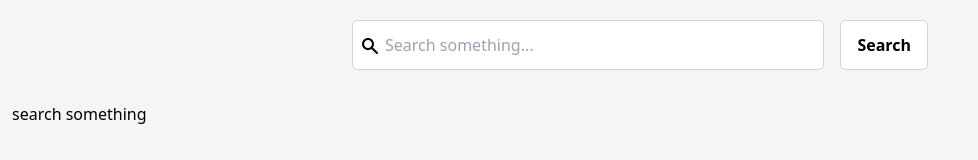
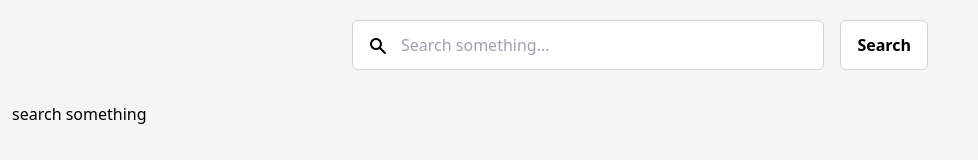
Before and after one commit to marjoforcado/cogentlabs, a Next.js app: page / in a window 1280 px wide. Shown: the top 160 px of the page, without its empty margins (0-978 px from the left). Built offline with nearby package versions, Linux system fonts and the light colour scheme.

Commit message:
Refactor code

```diff
--- a/pages/index.tsx
+++ b/pages/index.tsx
@@ -3,7 +3,7 @@ import Link from "next/link";
 import { FormEvent, useState } from "react";
 
 import { useLazyGetPlacesSearchQuery } from "../store/api/slice";
-import { Button, Card, Input } from "../ui/components";
+import { Button, Card, Input, SearchBar } from "../ui/components";
 
 import styles from "./styles.module.scss";
 
@@ -48,47 +48,10 @@ const Home: NextPage = () => {
 
   return (
     <div className={styles["page"]}>
-      <div className={styles["page__search"]}>
-        <Input
-          placeholder="Search something..."
-          name="search"
-          className={styles["page__input"]}
-          onChange={(e) =>
-            setForm((prev) => ({
-              ...prev,
-              [e.target.name]: e.target.value,
-            }))
-          }
-        />
-        <Button onClick={() => trigger(form.search)}>Search</Button>
-      </div>
+      <SearchBar />
       {renderContent()}
     </div>
   );
-  // return (
-  //   <div className={styles["page"]}>
-  //     <div className={styles["page__search"]}>
-  //       <Input
-  //         placeholder="Search something..."
-  //         className={styles["page__input"]}
-  //       />
-  //       <Button>Search</Button>
-  //     </div>
-  // <div className={styles["page__grid"]}>
-  //   {data?.results.map((result) => (
-  //     <Link key={result.fsq_id} href={`/view/${result.fsq_id}`}>
-  //       <a>
-  //         <Card
-  //           imageSrc={`${result.categories[0].icon.prefix}64${result.categories[0].icon.suffix}`}
-  //           title={result.name}
-  //           description={result.location.formatted_address}
-  //         />
-  //       </a>
-  //     </Link>
-  //   ))}
-  // </div>
-  //   </div>
-  // );
 };
 
 export default Home;
--- a/pages/styles.module.scss
+++ b/pages/styles.module.scss
@@ -1,17 +1,5 @@
 .page {
   @apply flex flex-col gap-8 px-3 py-5;
-
-  &__search {
-    @apply flex gap-4 max-w-xl mx-auto w-full;
-  }
-
-  &__input {
-    @apply w-full;
-
-    & > input {
-      @apply w-full;
-    }
-  }
 
   &__grid {
     @apply grid grid-cols-1 gap-4 max-w-5xl mx-auto;
--- a/ui/components/Input/Input.tsx
+++ b/ui/components/Input/Input.tsx
@@ -7,7 +7,7 @@ type PropsType = {
   placeholder?: string;
   className?: string;
   name?: string;
-  onChange: (e: ChangeEvent<HTMLInputElement>) => void;
+  onChange?: (e: ChangeEvent<HTMLInputElement>) => void;
 };
 
 const Input = (props: PropsType) => {
--- a/ui/components/Input/styles.module.scss
+++ b/ui/components/Input/styles.module.scss
@@ -2,10 +2,10 @@
   @apply relative;
 
   &__icon {
-    @apply absolute top-4 left-2;
+    @apply absolute top-4 left-4;
   }
 
   &__field {
-    @apply bg-white border border-neutral-300 rounded-md py-3 pr-3 pl-8;
+    @apply bg-white border border-neutral-300 rounded-md py-3 pr-3 pl-12;
   }
 }
--- /dev/null
+++ b/ui/components/SearchBar/SearchBar.tsx
@@ -0,0 +1,30 @@
+import { useState } from "react";
+import Button from "../Button";
+import Input from "../Input";
+
+import styles from "./styles.module.scss";
+
+const SearchBar = () => {
+  const [form, setForm] = useState({ search: "" });
+
+  return (
+    <div className={styles["search"]}>
+      <div className={styles["search__container"]}>
+        <Input
+          placeholder="Search something..."
+          name="search"
+          className={styles["search__input"]}
+          onChange={(e) =>
+            setForm((prev) => ({
+              ...prev,
+              [e.target.name]: e.target.value,
+            }))
+          }
+        />
+        <Button>Search</Button>
+      </div>
+    </div>
+  );
+};
+
+export default SearchBar;
--- /dev/null
+++ b/ui/components/SearchBar/index.tsx
@@ -0,0 +1,3 @@
+import SearchBar from "./SearchBar";
+
+export default SearchBar;
--- /dev/null
+++ b/ui/components/SearchBar/styles.module.scss
@@ -0,0 +1,13 @@
+.search {
+  &__container {
+    @apply flex gap-4 max-w-xl mx-auto w-full;
+  }
+
+  &__input {
+    @apply w-full;
+
+    & > input {
+      @apply w-full;
+    }
+  }
+}
--- a/ui/components/index.tsx
+++ b/ui/components/index.tsx
@@ -6,6 +6,7 @@ import Gallery from "./Gallery";
 import Icon from "./Icon";
 import Input from "./Input";
 import Label from "./Label";
+import SearchBar from "./SearchBar";
 import Text from "./Text";
 
 export {
@@ -17,5 +18,6 @@ export {
   Icon,
   Input,
   Label,
+  SearchBar,
   Text,
 };
```
